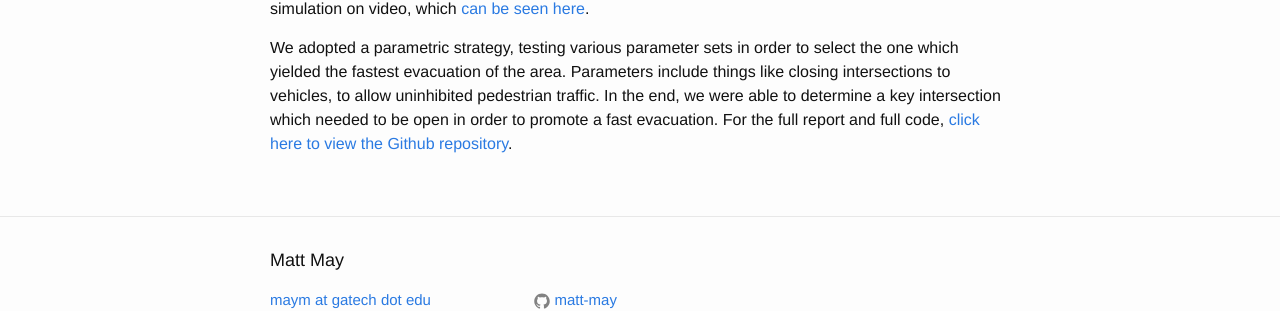
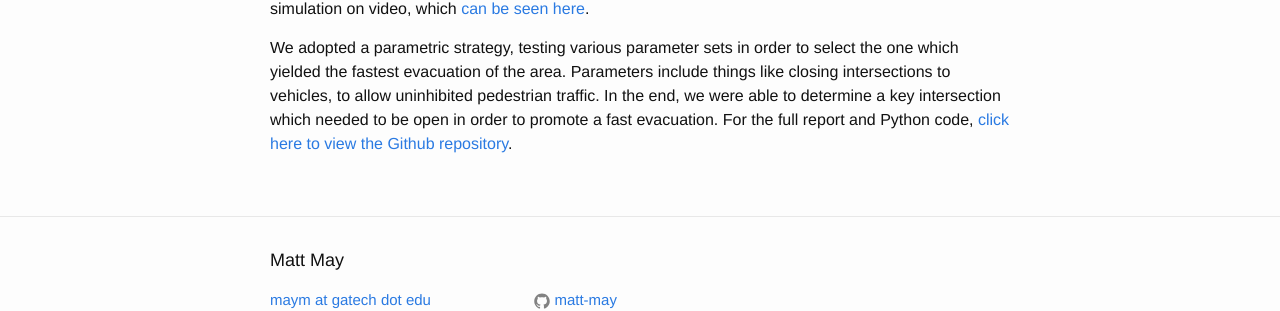
Before and after one commit to matt-may/matt-may.github.io, a Jekyll site: the page built from _posts/2016-12-22-cellular-automata-based-discrete-time-stepped-stadium-evacuation-simulation.markdown, in a window 1280 px wide. Shown: the part 563-874 px from the top of the page. Built offline with Jekyll 4.4.1, drawn with Linux system fonts in a browser that asks for light colours.

Commit message:
added another post

```diff
--- a/_posts/2016-12-22-cellular-automata-based-discrete-time-stepped-stadium-evacuation-simulation.markdown
+++ b/_posts/2016-12-22-cellular-automata-based-discrete-time-stepped-stadium-evacuation-simulation.markdown
@@ -2,7 +2,7 @@
 layout: post
 title:  "Using Cellular Automata for Stochastic Simulation of Stadium Evacuation"
 date:   2016-12-22 18:04:00
-categories: javascript react rails
+categories: automata stochastic simulation python
 ---
 
 Cellular automata are a fascinating subject of subject and have captivated
@@ -30,4 +30,4 @@
 include things like closing intersections to vehicles, to allow uninhibited
 pedestrian traffic. In the end, we were able to determine a key intersection
 which needed to be open in order to promote a fast evacuation. For the full
-report and full code, [click here to view the Github repository](https://github.com/gatech-cse6730/checkpoint).
+report and Python code, [click here to view the Github repository](https://github.com/gatech-cse6730/checkpoint).
```
